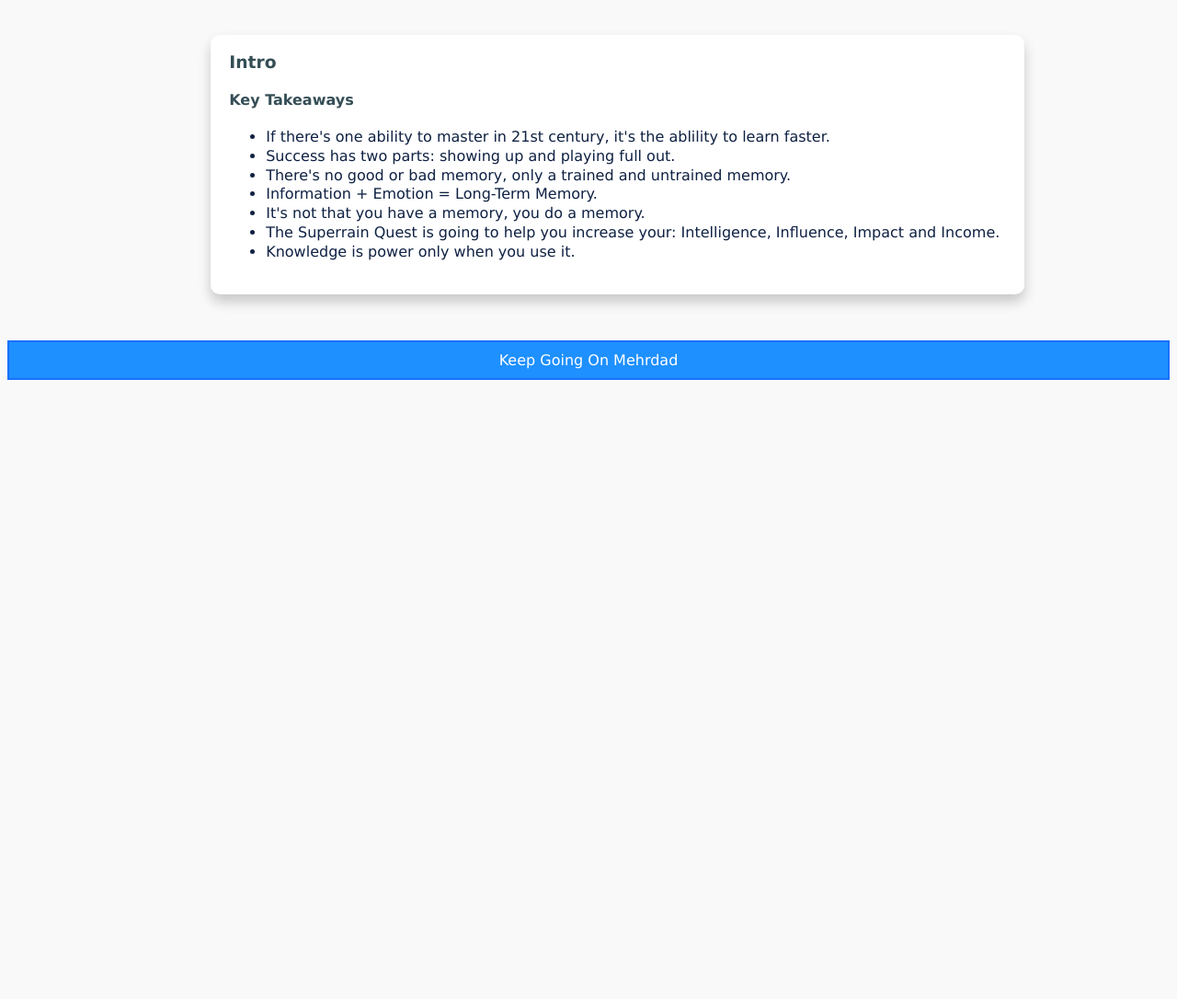
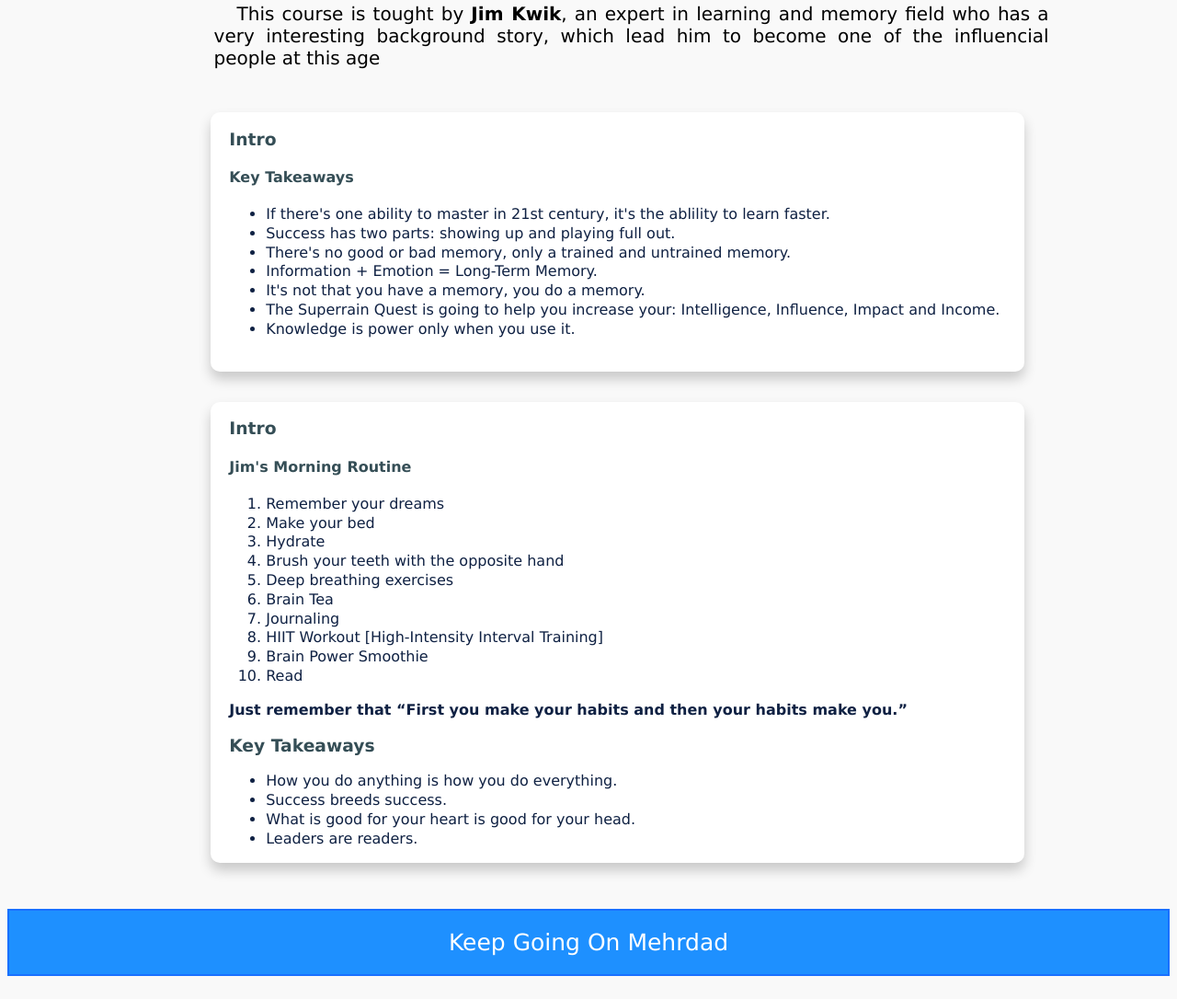
Before and after one commit to Dollarage/Mindvalley-Quests, a plain HTML site: page Superbrain.html in a window 1280 px wide. Shown: the part 939-2025 px from the top of the page at 92% size. Before the commit the page ends 1360 px from the top, so only its background shows below. Drawn offline with Linux system fonts and the light colour scheme.

Commit message:
added a new intro to Superbrain improved the desing of header on all pages

```diff
--- a/MVstyle.css
+++ b/MVstyle.css
@@ -176,8 +176,10 @@ div a.active {
 .footer {
   background-color: dodgerblue;
   text-align:center;
-  padding:10px;margin-top:7px;
+  padding:20px;margin-top:7px;
   color: white;
   border: 2px solid #1970FF;
   margin-top: 25px;
+  margin-bottom: 25px;
+  font-size: 25px;
 }
--- a/Superbrain.html
+++ b/Superbrain.html
@@ -9,7 +9,7 @@
 <body style="font-family:Verdana;">
 
 <div class="header">
-  <h1>Mind Valley Key Takeaways</h1>
+  <h1 class="header">Mind Valley Key Takeaways</h1>
   <h5>Important parts of each lesson from the courses I'm taking</h5>
 </div>
 
@@ -41,6 +41,31 @@
         <li>Knowledge is power only when you use it.</li> <br>
       </ul>
   </div>
+
+  <div class="lesson">
+    <h3>intro</h3>
+    <h4>jim's morning routine</h4>
+      <ol>
+        <li>Remember your dreams</li>
+        <li>Make your bed</li>
+        <li>Hydrate</li>
+        <li>Brush your teeth with the opposite hand</li>
+        <li>Deep breathing exercises</li>
+        <li>Brain Tea</li>
+        <li>Journaling</li>
+        <li>HIIT Workout [High-Intensity Interval Training]</li>
+        <li>Brain Power Smoothie</li>
+        <li>Read</li>
+      </ol>
+      <p><b>Just remember that “First you make your habits and then your habits make you.”</b></p>
+      <h3>key takeaways</h3>
+      <ul>
+        <li>How you do anything is how you do everything.</li>
+        <li>Success breeds success.</li>
+        <li>What is good for your heart is good for your head.</li>
+        <li>Leaders are readers.</li>
+      </ul>
+  </div>
 </div>
 
 <div class="footer">Keep Going On Mehrdad</div>
```
Also changed, not shown: Quantum Jumping.html (+1 -1 lines), index.html (+1 -1 lines).
